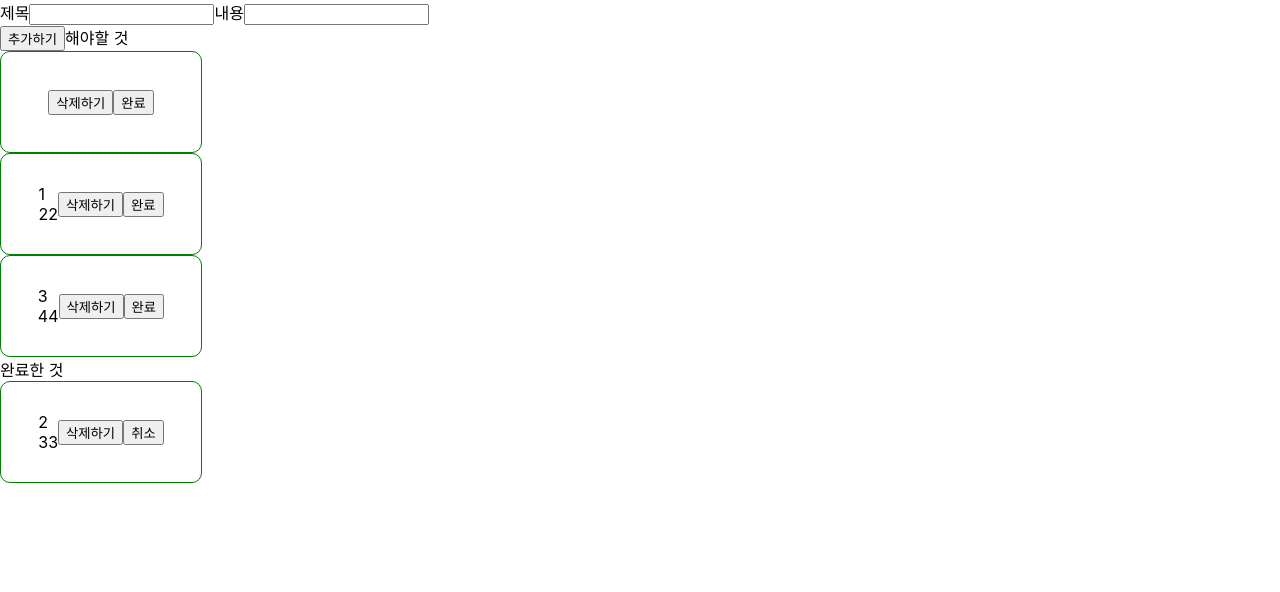
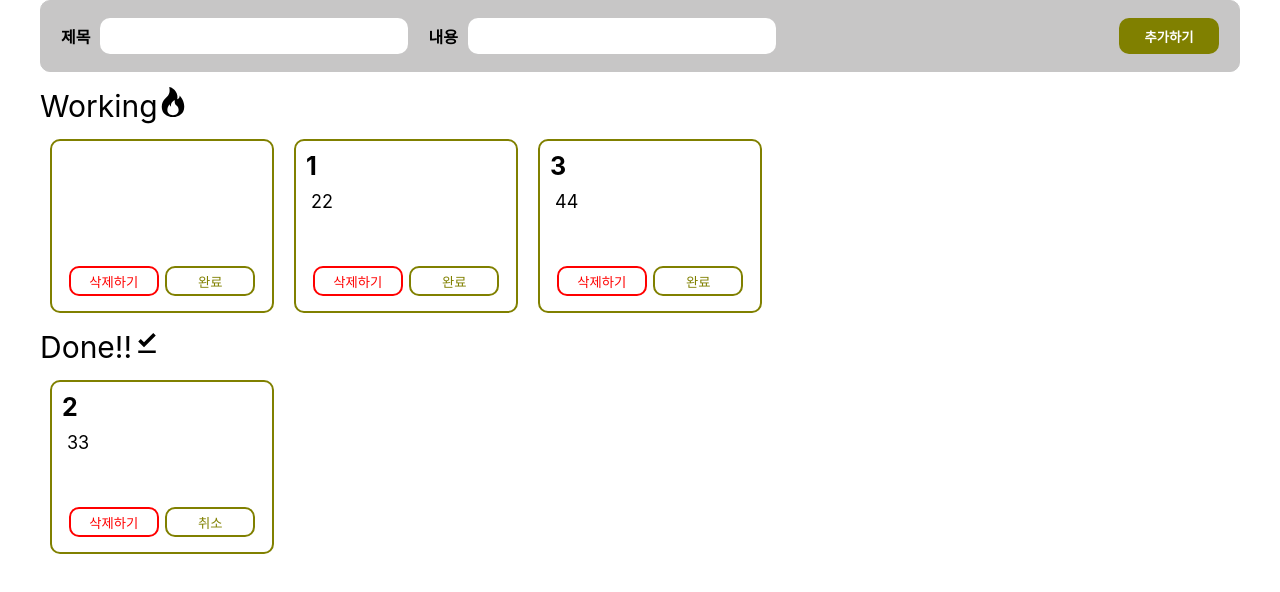
Before and after one commit to 1roo/hanghae_todo, a React (Create React App) app: page / in a window 1280 px wide. Shown: the top 592 px of the page. Built offline with nearby package versions, Linux system fonts and the light colour scheme.

Commit message:
컴포넌트 분할 및 디자인

```diff
--- a/package.json
+++ b/package.json
@@ -8,6 +8,7 @@
     "@testing-library/user-event": "^13.2.1",
     "react": "^18.2.0",
     "react-dom": "^18.2.0",
+    "react-icons": "^5.0.1",
     "react-scripts": "5.0.1",
     "web-vitals": "^2.1.0"
   },
--- a/src/App.css
+++ b/src/App.css
@@ -1,9 +1,110 @@
+.container {
+  max-width: 1200px;
+  min-width: 800px;
+  margin: 0 auto;
+}
+
+.input-bar {
+  border: 1px solid rgb(199, 198, 198);
+  background-color: rgb(199, 198, 198);
+  height: 50px;
+  padding: 10px 20px;
+  border-radius: 10px;
+  display: flex;
+  justify-content: space-between;
+  align-items: center;
+  font-weight: 600;
+}
+.add-btn {
+  height: 36px;
+  width: 100px;
+  border-radius: 10px;
+  border-color: transparent;
+  background-color: olive;
+  color: white;
+  font-weight: 600;
+}
+.add-btn:hover {
+  cursor: pointer;
+  background-color: olivedrab;
+}
+
+.input-group {
+  display: flex;
+  align-items: center;
+}
+
+.input-group > input {
+  height: 30px;
+  width: 300px;
+  border-radius: 10px;
+  margin:0 20px 0 10px;
+  border-color: transparent;
+}
+
+.section-title {
+  display: block;
+  margin: 15px 0;
+  font-size: 30px;
+}
+
+.not-done, .done {
+  display: flex;
+}
+
 .component-style {
   width: 200px;
-  height: 100px;
-  border: 1px solid green;
+  height: 150px;
+  margin: 0 10px;
+  border: 2px solid olive;
   border-radius: 10px;
+  padding: 10px;
+}
+
+.title {
+  height: 30px;
+  font-size: 25px;
+  font-weight: bold;
+}
+
+.body {
+  height: 70px;
+  margin-top: 5px;;
+  font-size: 18px;
+  padding: 5px;
+}
+
+.btns {
   display: flex;
-  justify-content: center;
-  align-items: center;
+  justify-content: space-evenly
 }
+
+.btns button {
+  width: 90px;
+  height: 30px;
+  border-radius: 10px;
+  border: none;
+  background-color: transparent;
+}
+
+.btns > button:first-child {
+  border: 2px solid red;
+  color: red;
+}
+.btns > button:first-child:hover {
+  border: 2px solid red;
+  background-color: red;
+  color: white;
+  cursor: pointer;
+}
+
+.btns > button:last-child {
+  border: 2px solid olive;
+  color: olive;
+}
+.btns > button:last-child:hover {
+  border: 2px solid olive;
+  background-color: olive;
+  color: white;
+  cursor: pointer;
+}
--- a/src/App.js
+++ b/src/App.js
@@ -1,5 +1,10 @@
 import React, { useState } from "react";
 import './App.css';
+import { MdFileDownloadDone } from "react-icons/md";
+import { BsFire } from "react-icons/bs";
+import Done from './components/Done';
+import NotDone from './components/NotDone';
+
 
 const App = () => {
 
@@ -26,6 +31,23 @@ const App = () => {
     setBody("");
   };
 
+  const deleteButtonHandler = (id) => {
+    const newTodos = todos.filter(function (todo) {
+      return todo.id !== id;
+    });
+    setTodos(newTodos);
+  }
+
+  const changeStatus = (id) => {
+    const newTodos = todos.map((todo) => {
+      if (todo.id === id) {
+        return { ...todo, isDone: !todo.isDone };
+      }
+      return todo;
+    });
+    setTodos(newTodos);
+  }
+
   const notDoneTodos = todos.filter(function (todo) {
     return todo.isDone === false;
   });
@@ -35,9 +57,11 @@ const App = () => {
   });
 
 
+
+
   return (
-    <div>
-
+    <div className="container">
+      <div className="input-bar">
         <div className="input-group">
           <label>제목</label>
           <input value={title} onChange={(event) => {
@@ -48,19 +72,19 @@ const App = () => {
             setBody(event.target.value)
           }} />
         </div>
-      <button onClick={addButtonHandler}>추가하기</button>
-
-      <span>해야할 것</span>
+        <button className="add-btn" onClick={addButtonHandler}>추가하기</button>
+      </div>
+      <span className="section-title">Working<BsFire /></span>
       <div className="not-done">
         {notDoneTodos.map(function (item) {
-          return <NotDone key={item.id} item={item} />
+          return <NotDone key={item.id} item={item} deleteButtonHandler={deleteButtonHandler} changeStatus={changeStatus} />
         })}
       </div>
 
-      <span>완료한 것</span>
+      <span className="section-title">Done!!<MdFileDownloadDone /></span>
       <div className="done">
         {doneTodos.map(function (item) {
-          return <Done key={item.id} item={item} />
+          return <Done key={item.id} item={item} deleteButtonHandler={deleteButtonHandler} changeStatus={changeStatus} />
         })}
       </div>
 
@@ -71,27 +95,9 @@ const App = () => {
 }
 
 
-const NotDone = ({ item }) => {
-  return (
-    <div key={item.id} className="component-style">
-      {item.title}<br/>
-      {item.body}
-      <button>삭제하기</button>
-      <button>완료</button>
-    </div>
-  )
-}
 
-const Done = ({ item }) => {
-  return (
-    <div key={item.id} className="component-style">
-      {item.title}<br/>
-      {item.body}
-      <button>삭제하기</button>
-      <button>취소</button>
-    </div>
-  )
-}
+
+
 
 
 
--- /dev/null
+++ b/src/components/Done.js
@@ -0,0 +1,14 @@
+const Done = ({ item, deleteButtonHandler, changeStatus }) => {
+    return (
+        <div key={item.id} className="component-style">
+            <div className="title">{item.title}</div>
+            <div className="body">{item.body}</div>
+            <div className="btns">
+                <button onClick={() => deleteButtonHandler(item.id)}>삭제하기</button>
+                <button onClick={() => changeStatus(item.id)}>취소</button>
+            </div>
+        </div>
+    )
+};
+
+export default Done;
--- /dev/null
+++ b/src/components/NotDone.js
@@ -0,0 +1,14 @@
+const NotDone = ({ item, deleteButtonHandler, changeStatus }) => {
+    return (
+        <div key={item.id} className="component-style">
+            <div className="title">{item.title}</div>
+            <div className="body">{item.body}</div>
+            <div className="btns">
+                <button onClick={() => deleteButtonHandler(item.id)}>삭제하기</button>
+                <button onClick={() => changeStatus(item.id)}>완료</button>
+            </div>
+        </div>
+    )
+};
+
+export default NotDone;
```
Also changed, not shown: 1 other file (tests, documents, lock files or other folders). Lines whose indentation alone changed are shown as unchanged.
